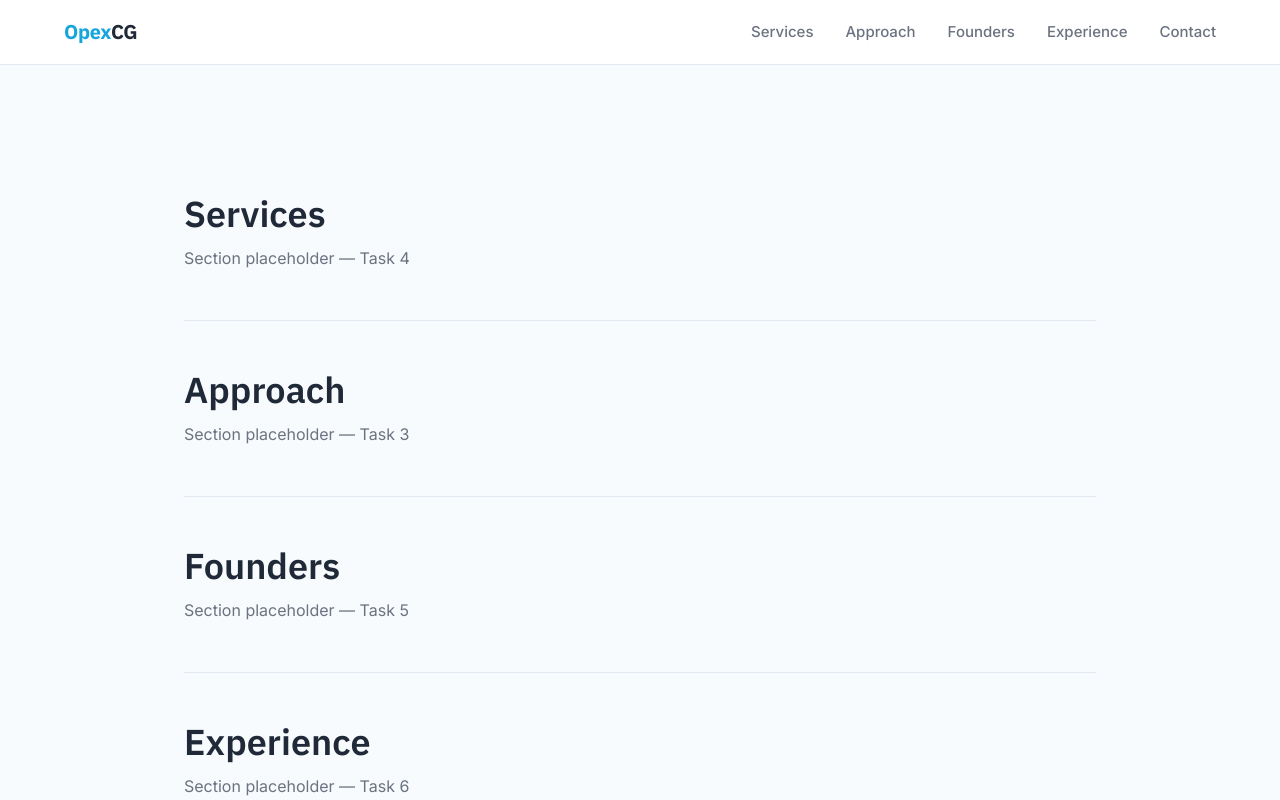
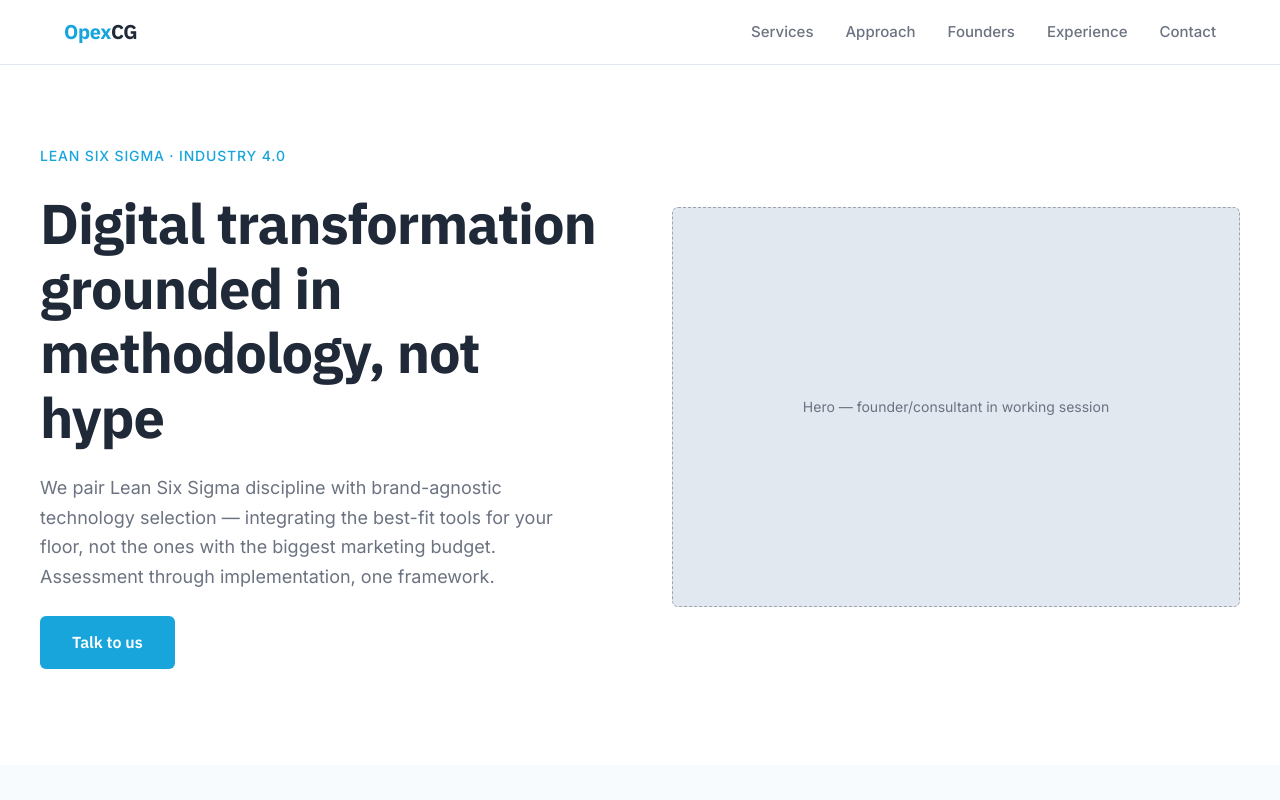
Before and after one commit to indraargamuria/opexlanding, a React (Vite) app in the folder frontend/: page / in a window 1280 px wide. Shown: the top 800 px of the page. Built offline with nearby package versions, Linux system fonts and the light colour scheme.

Commit message:
Hero section

```diff
--- /dev/null
+++ b/frontend/src/components/Hero.tsx
@@ -0,0 +1,86 @@
+import { PlaceholderImage } from './PlaceholderImage';
+
+export function Hero() {
+  return (
+    <section style={sectionStyle}>
+      <div style={innerStyle}>
+        <div style={contentStyle}>
+          <p style={overlineStyle} className="hero-fade-in">
+            Lean Six Sigma &middot; Industry 4.0
+          </p>
+          <h1 style={headlineStyle} className="hero-fade-in hero-delay-1">
+            Digital transformation grounded in
+            methodology, not hype
+          </h1>
+          <p style={bodyStyle} className="hero-fade-in hero-delay-2">
+            We pair Lean Six Sigma discipline with brand-agnostic technology
+            selection — integrating the best-fit tools for your floor, not the
+            ones with the biggest marketing budget. Assessment through
+            implementation, one framework.
+          </p>
+          <div className="hero-fade-in hero-delay-3">
+            <a href="#contact" className="hero-cta">
+              Talk to us
+            </a>
+          </div>
+        </div>
+
+        <div style={imageWrapStyle} className="hero-fade-in hero-delay-2">
+          <PlaceholderImage
+            label="Hero — founder/consultant in working session"
+            height="400px"
+          />
+        </div>
+      </div>
+    </section>
+  );
+}
+
+const sectionStyle: React.CSSProperties = {
+  background: 'var(--white)',
+  padding: '80px 24px 96px',
+};
+
+const innerStyle: React.CSSProperties = {
+  maxWidth: '1200px',
+  margin: '0 auto',
+  display: 'grid',
+  gridTemplateColumns: '1fr 1fr',
+  gap: '64px',
+  alignItems: 'center',
+};
+
+const contentStyle: React.CSSProperties = {
+  display: 'flex',
+  flexDirection: 'column',
+  gap: '24px',
+};
+
+const overlineStyle: React.CSSProperties = {
+  fontFamily: 'var(--font-body)',
+  fontSize: 'var(--text-caption)',
+  fontWeight: 500,
+  color: 'var(--brand)',
+  letterSpacing: '0.06em',
+  textTransform: 'uppercase' as const,
+};
+
+const headlineStyle: React.CSSProperties = {
+  fontFamily: 'var(--font-heading)',
+  fontSize: 'var(--text-h1)',
+  fontWeight: 'var(--weight-h1)',
+  lineHeight: 'var(--leading-heading)',
+  color: 'var(--dark-text)',
+  letterSpacing: '-0.02em',
+};
+
+const bodyStyle: React.CSSProperties = {
+  fontSize: '1.125rem',
+  lineHeight: 1.65,
+  color: 'var(--muted)',
+  maxWidth: '520px',
+};
+
+const imageWrapStyle: React.CSSProperties = {
+  width: '100%',
+};
--- a/frontend/src/index.css
+++ b/frontend/src/index.css
@@ -127,3 +127,66 @@ img {
   display: block;
   max-width: 100%;
 }
+
+/* ── Hero entrance animation ── */
+@keyframes hero-fade-in {
+  from {
+    opacity: 0;
+    transform: translateY(16px);
+  }
+  to {
+    opacity: 1;
+    transform: translateY(0);
+  }
+}
+
+.hero-fade-in {
+  animation: hero-fade-in 0.5s ease-out both;
+}
+
+.hero-delay-1 {
+  animation-delay: 0.1s;
+}
+
+.hero-delay-2 {
+  animation-delay: 0.2s;
+}
+
+.hero-delay-3 {
+  animation-delay: 0.3s;
+}
+
+@media (prefers-reduced-motion: reduce) {
+  .hero-fade-in {
+    animation: none;
+    opacity: 1;
+    transform: none;
+  }
+}
+
+/* ── Hero CTA button ── */
+.hero-cta {
+  display: inline-block;
+  background: var(--brand);
+  color: var(--white);
+  font-family: var(--font-heading);
+  font-weight: 600;
+  font-size: var(--text-body);
+  padding: 14px 32px;
+  border-radius: 6px;
+  text-decoration: none;
+  transition: background 0.15s ease;
+}
+
+.hero-cta:hover {
+  background: var(--brand-hover);
+}
+
+.hero-cta:active {
+  background: var(--brand-active);
+}
+
+.hero-cta:focus-visible {
+  outline: 2px solid var(--brand);
+  outline-offset: 2px;
+}
--- a/frontend/src/routeTree.tsx
+++ b/frontend/src/routeTree.tsx
@@ -1,5 +1,6 @@
 import { Outlet, createRootRoute, createRouter, createRoute } from '@tanstack/react-router';
 import { Header } from './components/Header';
+import { Hero } from './components/Hero';
 import { Footer } from './components/Footer';
 
 const rootRoute = createRootRoute({
@@ -26,7 +27,9 @@ const indexRoute = createRoute({
 
 function LandingPage() {
   return (
-    <div style={{ padding: '80px 24px', maxWidth: '960px', margin: '0 auto' }}>
+    <>
+      <Hero />
+      <div style={{ padding: '0 24px', maxWidth: '1200px', margin: '0 auto' }}>
         <section id="services" style={sectionStyle}>
           <h2>Services</h2>
           <p style={placeholderStyle}>Section placeholder — Task 4</p>
@@ -48,6 +51,7 @@ function LandingPage() {
           <p style={placeholderStyle}>Section placeholder — Task 8</p>
         </section>
       </div>
+    </>
   );
 }
 
```
Lines whose indentation alone changed are shown as unchanged.
